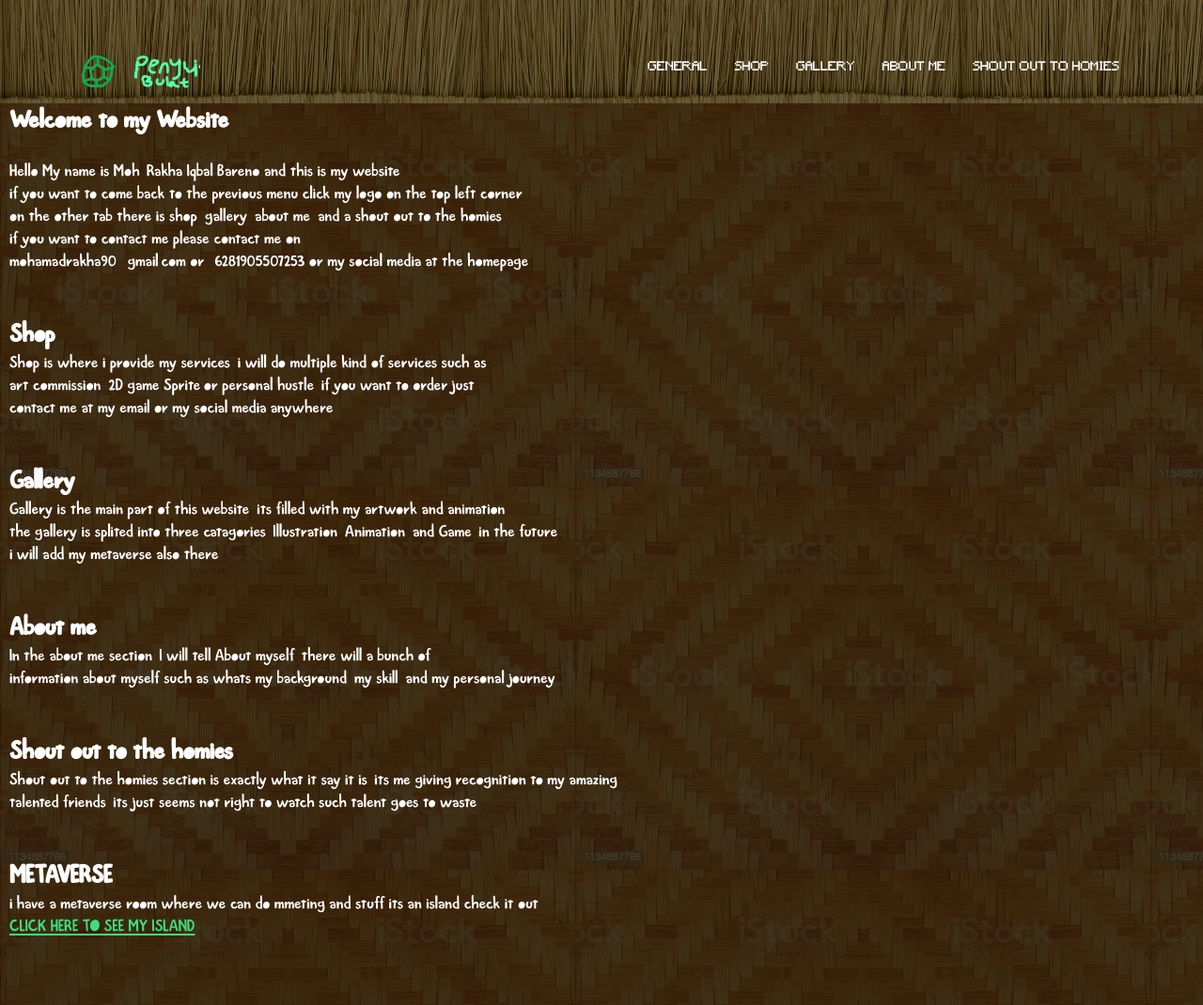
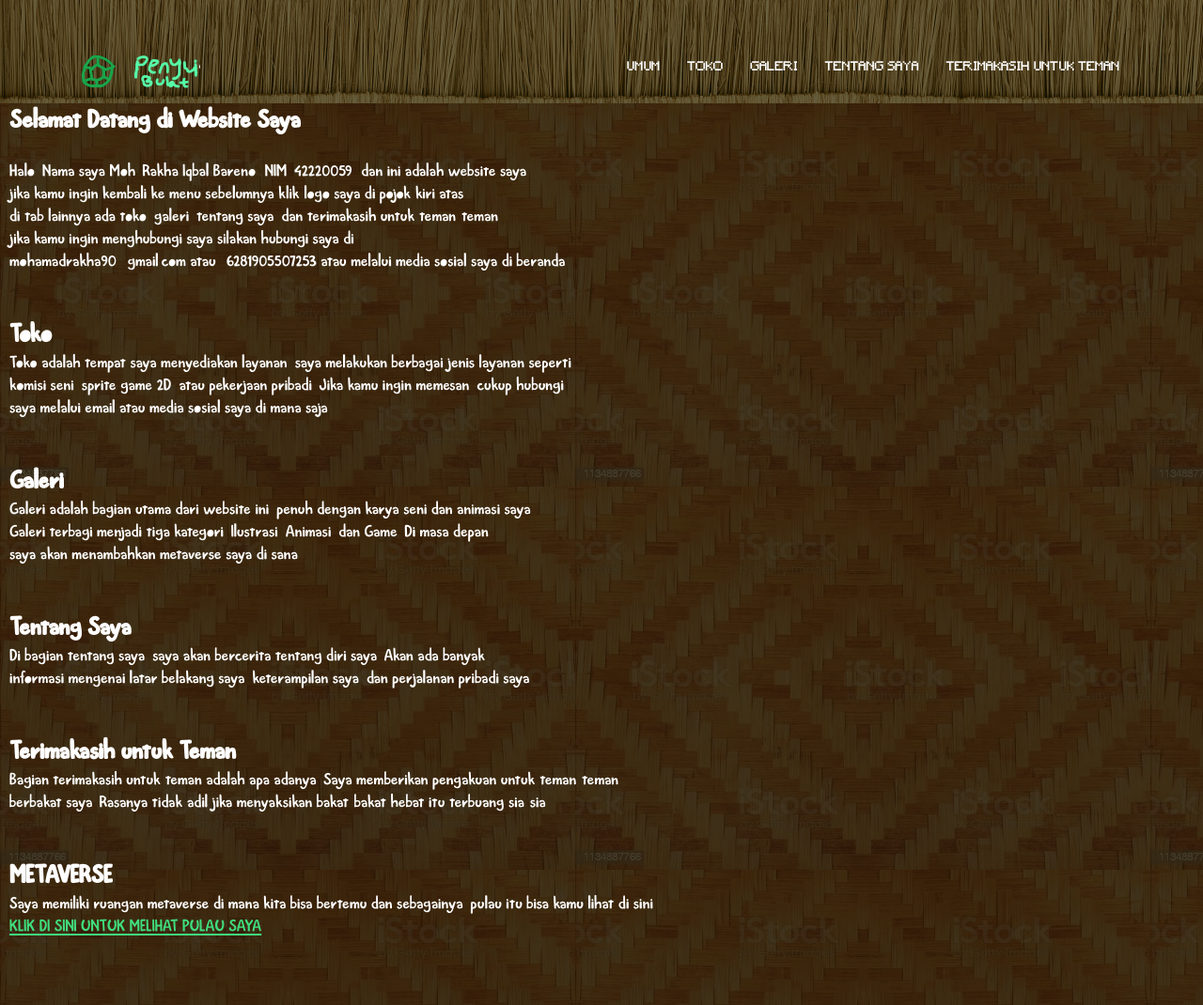
Before and after one commit to penyu444/penyu444.github.io, a plain HTML site: page General.html in a window 1280 px wide. Shown: the whole page at 94% size. Drawn offline with Linux system fonts and the light colour scheme.

Commit message:
Update General.html
Signed-off-by: penyu444 <135647454+penyu444@users.noreply.github.com>

```diff
--- a/General.html
+++ b/General.html
@@ -1,8 +1,8 @@
 <html>
 <head>
-    <meta name="viewport" content="with=device-width, initial-scale=1.0">
+    <meta name="viewport" content="width=device-width, initial-scale=1.0">
     <title>
-        Welcome to the Hut
+        Selamat Datang di Hut
     </title>
     <link rel="stylesheet" href="jeneral.css">
 </head>
@@ -12,48 +12,49 @@
             <a href="index.html"><img src="gmbr/logo.png" alt="logo"></a>
             <div class ="nav-links">
                 <ul>
-                    <li><a href="General.html">GENERAL</a></li>
-                    <li><a href="Shop.html">SHOP</a></li>
-                    <li><a href="Gallery.html">GALLERY</a></li>
-                    <li><a href="Aboutme.html">ABOUT ME</a></li>
-                    <li><a href="homies.html">SHOUT OUT TO HOMIES</a></li>
+                    <li><a href="General.html">UMUM</a></li>
+                    <li><a href="Shop.html">TOKO</a></li>
+                    <li><a href="Gallery.html">GALERI</a></li>
+                    <li><a href="Aboutme.html">TENTANG SAYA</a></li>
+                    <li><a href="homies.html">TERIMAKASIH UNTUK TEMAN</a></li>
                 </ul>
             </div>
         </nav>
-
-
     </section>
 
     <section class="body">
         <div style="margin-left: 10px;">
-            <h1>Welcome to my Website</h1><br>
-            <p>Hello My name is Moh. Rakha Iqbal Bareno and this is my website,<br>
-            if you want to come back to the previous menu click my logo on the top left corner<br>
-            on the other tab there is shop, gallery, about me, and a shout out to the homies.<br>
+            <h1>Selamat Datang di Website Saya</h1><br>
+            <p>Halo, Nama saya Moh. Rakha Iqbal Bareno (NIM: 42220059) dan ini adalah website saya,<br>
+            jika kamu ingin kembali ke menu sebelumnya klik logo saya di pojok kiri atas<br>
+            di tab lainnya ada toko, galeri, tentang saya, dan terimakasih untuk teman-teman.<br>
 
-            if you want to contact me please contact me on:<br>
-            mohamadrakha90@gmail.com or +6281905507253 or my social media at the homepage<br>
+            jika kamu ingin menghubungi saya silakan hubungi saya di:<br>
+            mohamadrakha90@gmail.com atau +6281905507253 atau melalui media sosial saya di beranda.<br>
             </p><br><br>
 
-            <h1>Shop</h1>
-            <p>Shop is where i provide my services, i will do multiple kind of services such as;<br>
-            art commission, 2D game Sprite,or personal hustle. if you want to order just<br>
-            contact me at my email or my social media anywhere.</p><br><br>
+            <h1>Toko</h1>
+            <p>Toko adalah tempat saya menyediakan layanan, saya melakukan berbagai jenis layanan seperti;<br>
+            komisi seni, sprite game 2D, atau pekerjaan pribadi. Jika kamu ingin memesan, cukup hubungi<br>
+            saya melalui email atau media sosial saya di mana saja.</p><br><br>
 
-            <h1>Gallery</h1>
-            <p>Gallery is the main part of this website, its filled with my artwork and animation.<br>
-            the gallery is splited into three catagories; Illustration, Animation, and Game. in the future<br>
-            i will add my metaverse also there.</p><br><br>
+            <h1>Galeri</h1>
+            <p>Galeri adalah bagian utama dari website ini, penuh dengan karya seni dan animasi saya.<br>
+            Galeri terbagi menjadi tiga kategori: Ilustrasi, Animasi, dan Game. Di masa depan<br>
+            saya akan menambahkan metaverse saya di sana.</p><br><br>
 
-            <h1>About me</h1>
-            <p>In the about me section. I will tell About myself. there will a bunch of<br>
-            information about myself such as whats my background, my skill, and my personal journey.</p><br><br>
+            <h1>Tentang Saya</h1>
+            <p>Di bagian tentang saya, saya akan bercerita tentang diri saya. Akan ada banyak<br>
+            informasi mengenai latar belakang saya, keterampilan saya, dan perjalanan pribadi saya.</p><br><br>
 
-            <h1>Shout out to the homies</h1>
-            <p>Shout out to the homies section is exactly what it say it is. its me giving recognition to my amazing<br>
-            talented friends. its just seems not right to watch such talent goes to waste.</p><br><br>
+            <h1>Terimakasih untuk Teman</h1>
+            <p>Bagian terimakasih untuk teman adalah apa adanya. Saya memberikan pengakuan untuk teman-teman<br>
+            berbakat saya. Rasanya tidak adil jika menyaksikan bakat-bakat hebat itu terbuang sia-sia.</p><br><br>
 
             <h1>METAVERSE</h1>
-            <p>i have a metaverse room where we can do mmeting and stuff its an island check it out:<br>
-            </p><a href="https://hubs.mozilla.com/scenes/VEDsruQ" style="color:rgb(64, 221, 124)">CLICK HERE TO SEE MY ISLAND</a>
+            <p>Saya memiliki ruangan metaverse di mana kita bisa bertemu dan sebagainya, pulau itu bisa kamu lihat di sini:<br>
+            </p><a href="https://hubs.mozilla.com/scenes/VEDsruQ" style="color:rgb(64, 221, 124)">KLIK DI SINI UNTUK MELIHAT PULAU SAYA</a>
         </div><br><br><br>
+    </section>
+</body>
+</html>
```
